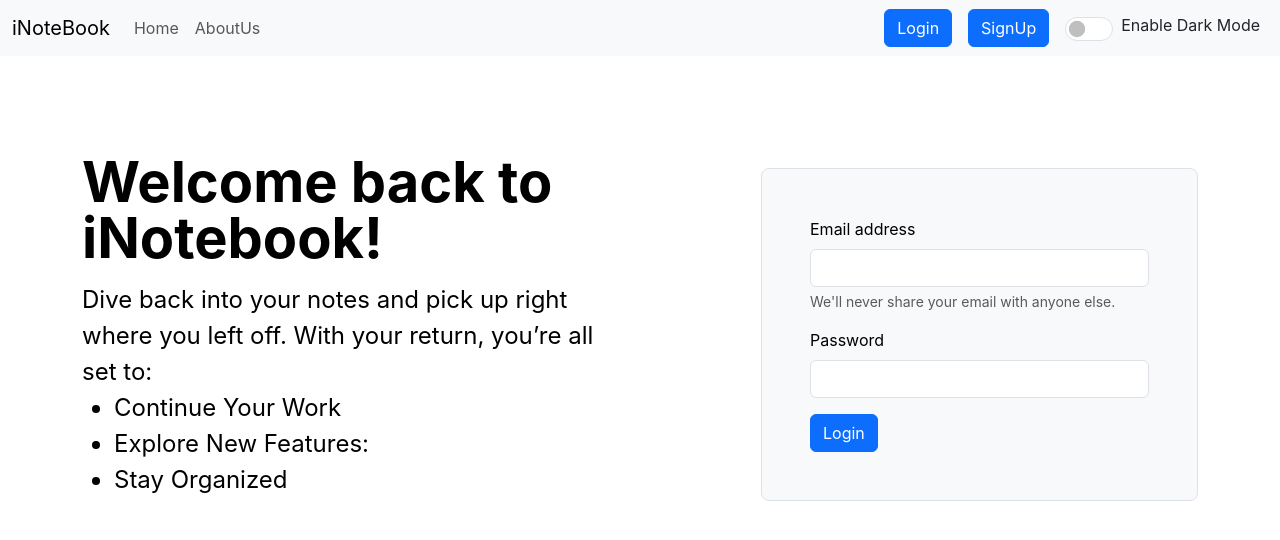
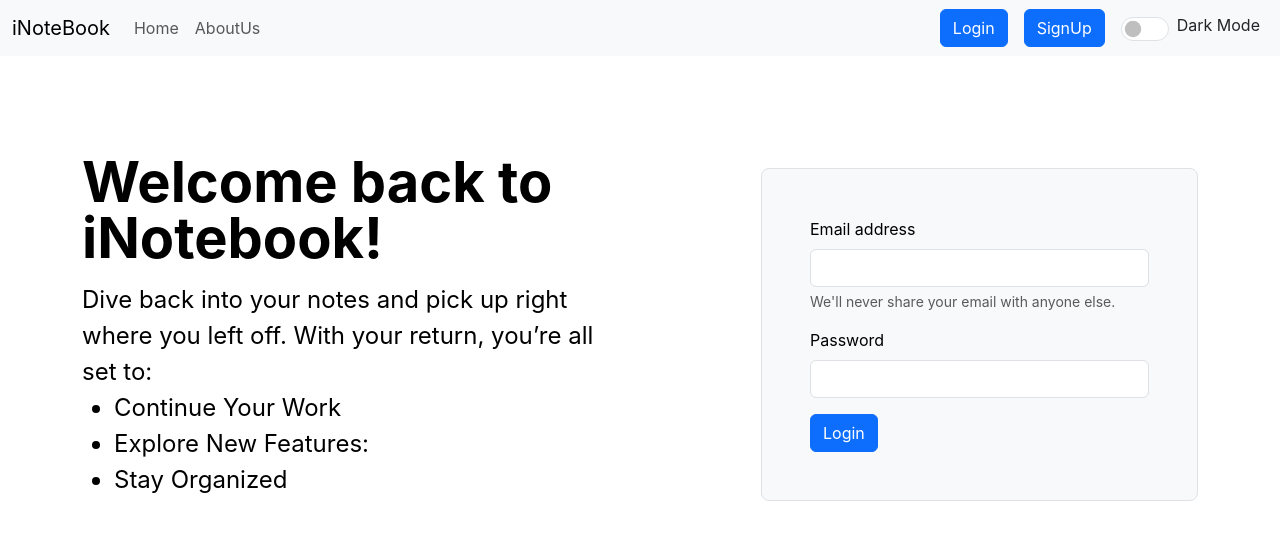
Before and after one commit to Siddharda2003/INOTEBOOK1, a React (Create React App) app in the folder Frontend/: page /login in a window 1280 px wide. Shown: the top 540 px of the page. Built offline with nearby package versions, Linux system fonts and the light colour scheme.

Commit message:
minor changes

```diff
--- a/Frontend/src/components/AddNote.js
+++ b/Frontend/src/components/AddNote.js
@@ -76,7 +76,6 @@ const AddNote = (props) => {
               className="form-check-input"
               id="exampleCheck1"
             />
-            <label className="form-check-label" htmlFor="exampleCheck1">Check me out</label>
           </div>
           <button
             type="submit"
--- a/Frontend/src/components/NavBar.js
+++ b/Frontend/src/components/NavBar.js
@@ -49,7 +49,7 @@ const NavBar = (props) => {
                   htmlFor="flexSwitchCheckDefault"
                   style={{ marginLeft: '0.5rem'}} // Space between switch and label
                 >
-                  {props.mode === 'light' ? 'Enable Dark Mode' : 'Enable Light Mode'}
+                  {props.mode === 'light' ? 'Dark Mode' : 'Light Mode'}
                 </label>
               </div>
             </div>
--- a/Frontend/src/components/Notes.js
+++ b/Frontend/src/components/Notes.js
@@ -80,7 +80,7 @@ const Notes = (props) => {
       <div className="row my-3">
         <h2 style={{color:(props.mode==='light')?'black':'white'}} >Your Notes</h2>
         <div className='container mx-2'>
-          {initialized && notes.length === 0 && <h5>No notes to display</h5>}
+          {initialized && notes.length === 0 && <h5 style={{color:(props.mode==='light')?'black':'white'}}>No notes to display</h5>}
         </div>
         {notes.map((note) => (
           <NoteItem key={note._id} updateNote={updateNote} showAlert={props.showAlert} note={note} />
```
